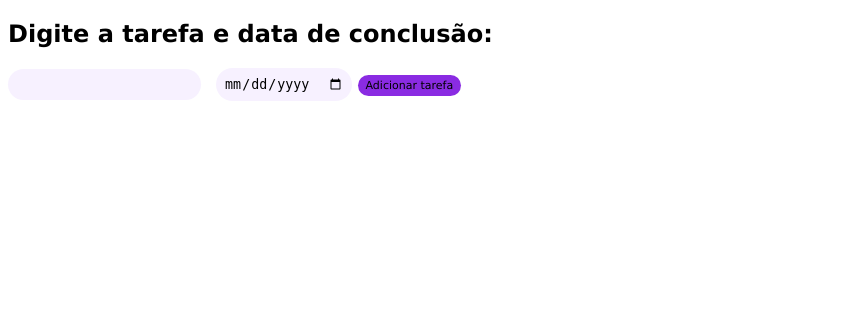
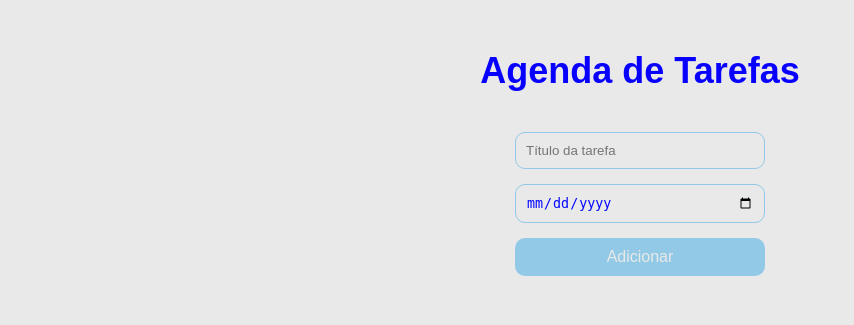
Before and after one commit to AmorimGustav0/pratica-mvc-python, a Flask app: page / in a window 1280 px wide. Shown: the top 325 px of the page, without its empty margins (0-854 px from the left). Run offline with Flask 3, Linux system fonts and the light colour scheme; data that the repository does not hold is empty.

Commit message:
atualização

```diff
--- a/app.py
+++ b/app.py
@@ -1,7 +1,38 @@
-from flask import Flask, render_template
+from flask import Flask, redirect, render_template, request, url_for
+from model.tarefa import Tarefa
 
-app = Flask (__name__)
+app = Flask(__name__)
 
-@app.route("/")
-def home():
-    return render_template('home.html', title = 'adicionar tarefa')
+@app.route('/', methods=['GET', 'POST'])
+def index():
+    if request.method == 'POST':
+        titulo = request.form['titulo']
+        data_conclusao = request.form['data_conclusao']
+        tarefa = Tarefa(titulo=titulo, data_conclusao=data_conclusao)
+        tarefa.salvarTarefa()
+        return redirect(url_for('index'))
+
+    tarefas = Tarefa.listarTarefas()
+    return render_template("index.html", tarefas=tarefas, title='Minhas Tarefas')
+
+@app.route('/delete/<int:idtarefa>')
+def delete(idtarefa):
+    tarefa = Tarefa(id=idtarefa)
+    tarefa.apagarTarefa()
+    return redirect(url_for('index'))
+
+@app.route('/editar/<int:idtarefa>', methods=['GET', 'POST'])
+def editar(idtarefa):
+    tarefa = Tarefa(id=idtarefa)
+
+    if request.method == 'POST':
+        novo_titulo = request.form['titulo']
+        nova_data_conclusao = request.form['data_conclusao']
+        tarefa.editarTarefa(novo_titulo, nova_data_conclusao)
+        return redirect(url_for('index'))
+
+    # Exibe os dados da tarefa no formulário
+    return render_template("editar.html", tarefa=tarefa)
+
+if __name__ == "__main__":
+    app.run(debug=True)
--- a/data/database.sql
+++ b/data/agenda.sql
@@ -6,7 +6,7 @@ drop table if exists `tarefa`;
 
 
 create table if not exists `tarefa` (
-    `id` int not null `auto_increment` primary key,
+    `id` int not null auto_increment primary key,
     `titulo` varchar(60) not null,
-    `data_conclusao` datetime null,
+    `data_conclusao` datetime null
 );
--- a/model/tarefa.py
+++ b/model/tarefa.py
@@ -0,0 +1,71 @@
+from model.database import Database
+
+class Tarefa:
+    def __init__(self, id=None, titulo=None, data_conclusao=None):
+        self.id = id
+        self.titulo = titulo
+        self.data_conclusao = data_conclusao
+
+    def salvarTarefa(self):
+        """Salva uma nova tarefa no banco de dados."""
+        db = Database()
+        try:
+            db.conectar()
+            sql = 'INSERT INTO tarefa (titulo, data_conclusao) VALUES (%s, %s)'
+            params = (self.titulo, self.data_conclusao)
+            db.executar(sql, params)
+        except Exception as e:
+            print(f"Erro ao salvar tarefa: {e}")
+        finally:
+            db.desconectar()
+
+    @staticmethod
+    def listarTarefas():
+        """Retorna uma lista de tarefas cadastradas."""
+        db = Database()
+        try:
+            db.conectar()
+            sql = 'SELECT id, titulo, data_conclusao FROM tarefa'
+            tarefas = db.consultar(sql)
+        except Exception as e:
+            print(f"Erro ao listar tarefas: {e}")
+            tarefas = []
+        finally:
+            db.desconectar()
+
+        return tarefas if tarefas else []
+
+    def editarTarefa(self, novo_titulo=None, nova_data_conclusao=None):
+        """Edita os dados da tarefa no banco de dados."""
+        db = Database()
+        try:
+            db.conectar()
+            db.iniciar_transacao()
+
+            # Atualiza os campos somente se novos valores forem fornecidos
+            if novo_titulo:
+                sql = 'UPDATE tarefa SET titulo = %s WHERE id = %s'
+                db.executar(sql, (novo_titulo, self.id))
+
+            if nova_data_conclusao:
+                sql = 'UPDATE tarefa SET data_conclusao = %s WHERE id = %s'
+                db.executar(sql, (nova_data_conclusao, self.id))
+
+            db.commit()
+        except Exception as e:
+            db.rollback()
+            print(f"Erro ao editar tarefa: {e}")
+        finally:
+            db.desconectar()
+
+    def apagarTarefa(self):
+        """Apaga uma tarefa cadastrada no banco de dados."""
+        db = Database()
+        try:
+            db.conectar()
+            sql = 'DELETE FROM tarefa WHERE id = %s'
+            db.executar(sql, (self.id,))
+        except Exception as e:
+            print(f"Erro ao apagar tarefa: {e}")
+        finally:
+            db.desconectar()
--- a/static/style.css
+++ b/static/style.css
@@ -1,40 +1,129 @@
-body{
-    font-family: 'Lucida Sans', 'Lucida Sans Regular', 'Lucida Grande', 'Lucida Sans Unicode', Geneva, Verdana, sans-serif ;
+* {
+    margin: 0;
+    padding: 0;
+    box-sizing: border-box;
 }
 
-#Tarefa{
-    background-color: blueviolet;
-    border-radius: 20px;
-    padding: 8px;
-    border: 0px;
-    font-family: 'Lucida Sans', 'Lucida Sans Regular', 'Lucida Grande', 'Lucida Sans Unicode', Geneva, Verdana, sans-serif ;
-    margin-top: 10px;
-
+body {
+    background-color: #e9e9e9;
+    color: #0800ff;
+    font-family: 'Arial', sans-serif;
+    transition: background-color 0.3s ease;
 }
 
-button{
-    background-color: blueviolet;
-    border-radius: 20px;
-    padding-left: 8px;
-    padding-right: 8px;
-    padding-top: 4px;
-    padding-bottom: 4px;
-    border: 0px;
-    font-family: 'Lucida Sans', 'Lucida Sans Regular', 'Lucida Grande', 'Lucida Sans Unicode', Geneva, Verdana, sans-serif ;
-    font-size: 11px;
+h1 {
+    text-align: center;
+    margin-top: 50px;
+    color: #0800ff;
+    font-size: 36px;
+    animation: fadeIn 1s ease-in;
 }
 
-#tarefa{
-    border-radius: 20px;
-    border: 2px;
-    padding: 8px;
-    background-color: rgb(247, 241, 255);
+form {
+    display: flex;
+    flex-direction: column;
+    align-items: center;
+    gap: 15px;
+    background-color: #e9e9e9;
+    padding: 20px;
+    border-radius: 15px;
+    margin-top: 20px;
+    opacity: 0;
+    animation: fadeIn 1.5s ease-in forwards;
 }
 
-#data{
-    border-radius: 20px;
-    border: 2px;
-    padding: 8px;
-    background-color: rgb(247, 241, 255);
+input {
+    width: 250px;
+    padding: 10px;
+    border-radius: 10px;
+    border: 1px solid #92c9e6;
+    background-color: #e9e9e9;
+    color: #0004ff;
+    transition: all 0.3s ease;
+}
+
+input:focus {
+    outline: none;
+    border-color: #92c9e6;
+    box-shadow: 0 0 10px rgba(155, 77, 150, 0.5);
+}
+
+button {
+    width: 250px;
+    padding: 10px;
+    background-color: #92c9e6;
+    border: none;
+    border-radius: 10px;
+    color: #e9e9e9;
+    font-size: 16px;
+    cursor: pointer;
+    transition: background-color 0.3s ease, transform 0.2s ease;
+}
+
+button:hover {
+    background-color: #0004ff;
+    transform: translateY(-3px);
+}
+
+ul {
+    list-style-type: none;
+    margin-top: 30px;
+    padding-left: 0;
+    display: flex;
+    flex-direction: column;
+    align-items: center;
+    opacity: 0;
+    animation: fadeIn 2s ease-in forwards;
+}
+
+li {
+    background-color: #4f687f;
+    padding: 15px;
+    margin-bottom: 10px;
+    width: 250px;
+    border-radius: 10px;
+    display: flex;
+    justify-content: space-between;
+    align-items: center;
+    transition: transform 0.2s ease, background-color 0.3s ease;
+}
+
+li:hover {
+    transform: scale(1.05);
+    background-color: #4fa4ee;
+}
+
+a {
+    color: #92c9e6;
+    text-decoration: none;
     margin-left: 10px;
+    transition: color 0.3s ease;
 }
+
+a:hover {
+    color: #e9e9e9;
+}
+
+.botao-de-tarefas {
+    padding: 10px 20px;
+    background-color: #9b4d96;
+    border: none;
+    border-radius: 10px;
+    color: #0004ff;
+    cursor: pointer;
+    transition: background-color 0.3s ease, transform 0.2s ease;
+}
+
+.botao-de-tarefas:hover {
+    background-color: #4fa4ee;
+    transform: translateY(-3px);
+}
+
+@keyframes fadeIn {
+    0% {
+        opacity: 0;
+    }
+    100% {
+        opacity: 1;
+    }
+}
--- /dev/null
+++ b/templates/base.html
@@ -0,0 +1,14 @@
+<!DOCTYPE html>
+<html lang="pt-br">
+<head>
+    <meta charset="UTF-8">
+    <meta name="viewport" content="width=device-width, initial-scale=1.0">
+    <link rel="stylesheet" href="{{url_for('static', filename='style.css') }}">
+    <title>Agenda</title>
+</head>
+<body>
+    <h1>Agenda de Tarefas</h1>
+    {% block content %}
+    {% endblock %}
+</body>
+</html>
--- a/templates/home.html
+++ /dev/null
@@ -1,96 +0,0 @@
-<!DOCTYPE html>
-<html lang="pt-br">
-<head>
-    <meta charset="UTF-8">
-    <meta name="viewport" content="width=device-width, initial-scale=1.0">
-    <title>{{ title }}</title>
-    <link rel="stylesheet" href="{{ url_for('static', filename='style.css') }}">
-    <!-- https://flask.palletsprojects.com/en/stable/tutorial/static/ -->
-</head>
-<body>
-    <h2>Digite a tarefa e data de conclusão:</h2>
-    <input id="tarefa" type="text"></input>
-    <input id="data" type="date"></input>
-    <button onclick="adicionarTarefa()">Adicionar tarefa</button>
-    <p id="exibir"></p>
-    <div id="lista-de-tarefas"></div>
-
-    <script> // MVC -> Modelagem, visualização, controle
-
-        // Seção de Modelagem (de dados)
-        let afazeres;
-        const afazeresSalvos = JSON.parse(localStorage.getItem('afazeres'));
-        if(Array.isArray(afazeresSalvos))
-        {
-            afazeres = afazeresSalvos;
-        }else{
-            afazeres = [ // coleção de objetos
-                // {
-                //     nome: "",
-                //     id: ""
-                // }
-            ];
-        }
-
-        function salvarTarefas() { // salva as tarefas no navegador
-            localStorage.setItem('afazeres', JSON.stringify(afazeres)); // transforma código em string
-        }
-
-        // Seção de Visualização
-        function renderizar() {
-
-            document.getElementById('lista-de-tarefas').innerHTML = "";
-
-            afazeres.forEach(function(tarefa){ // função anônima
-                const elemento = document.createElement('div');
-                elemento.innerHTML = tarefa.nome + ' - ' + tarefa.dataConclusao;
-
-                const botao = document.createElement("button");
-                botao.innerText = "Apagar";
-                botao.style = "margin-left: 12px;";
-                botao.onclick = removerTarefa; // atribui a função a 'onclick' -> sem ()
-                botao.id = tarefa.id;
-                elemento.appendChild(botao);
-
-                const listaDeTarefas = document.getElementById("lista-de-tarefas");
-                listaDeTarefas.appendChild(elemento);
-            })
-        }
-
-        // Seção de Controle
-        function adicionarTarefa() {
-            const caixaDeTexto = document.getElementById("tarefa");
-            const caixaData = document.getElementById("data");
-            const tarefa = caixaDeTexto.value;
-            const data = caixaData.value;
-            afazeres.push(
-                {
-                    nome: tarefa,
-                    id: Date.now(),
-                    dataConclusao: data,
-                }
-            );
-
-            salvarTarefas();
-            renderizar();
-
-            // document.getElementById("exibir").innerHTML = afazeres; -> outra forma de fazer ???
-        }
-
-        function removerTarefa(evento){
-            const botao = evento.target; // retorna o botão clicado
-            const id = botao.id;
-            afazeres = afazeres.filter(function(tarefa){
-                if(tarefa.id == id){ // compara o id do botão com o id da tarefa
-                    return false;
-                }else{
-                    return true;
-                }
-            });
-            salvarTarefas();
-            renderizar();
-        }
-        renderizar();
-    </script>
-</body>
-</html>
--- /dev/null
+++ b/templates/index.html
@@ -0,0 +1,19 @@
+{% extends "base.html" %}
+
+{% block content %}
+    <form method="POST">
+        <input type="text" name="titulo" placeholder="Título da tarefa" required>
+        <input type="date" name="data_conclusao">
+        <button type="submit">Adicionar</button>
+    </form>
+    <ul>
+        {% for tarefa in tarefas %}
+            <li>
+                {{ tarefa.titulo }} - {{ tarefa.data_conclusao }}
+                <a href="{{ url_for('delete', idtarefa=tarefa.id) }}">Apagar</a>
+                <a href="{{ url_for('editar', idtarefa=tarefa.id) }}">Editar</a>
+
+            </li>
+        {% endfor %}
+    </ul>
+{% endblock %}
```
Also changed, not shown: model/database.py (+78 -16 lines), templates/editar.html (added, +15 -0 lines).
